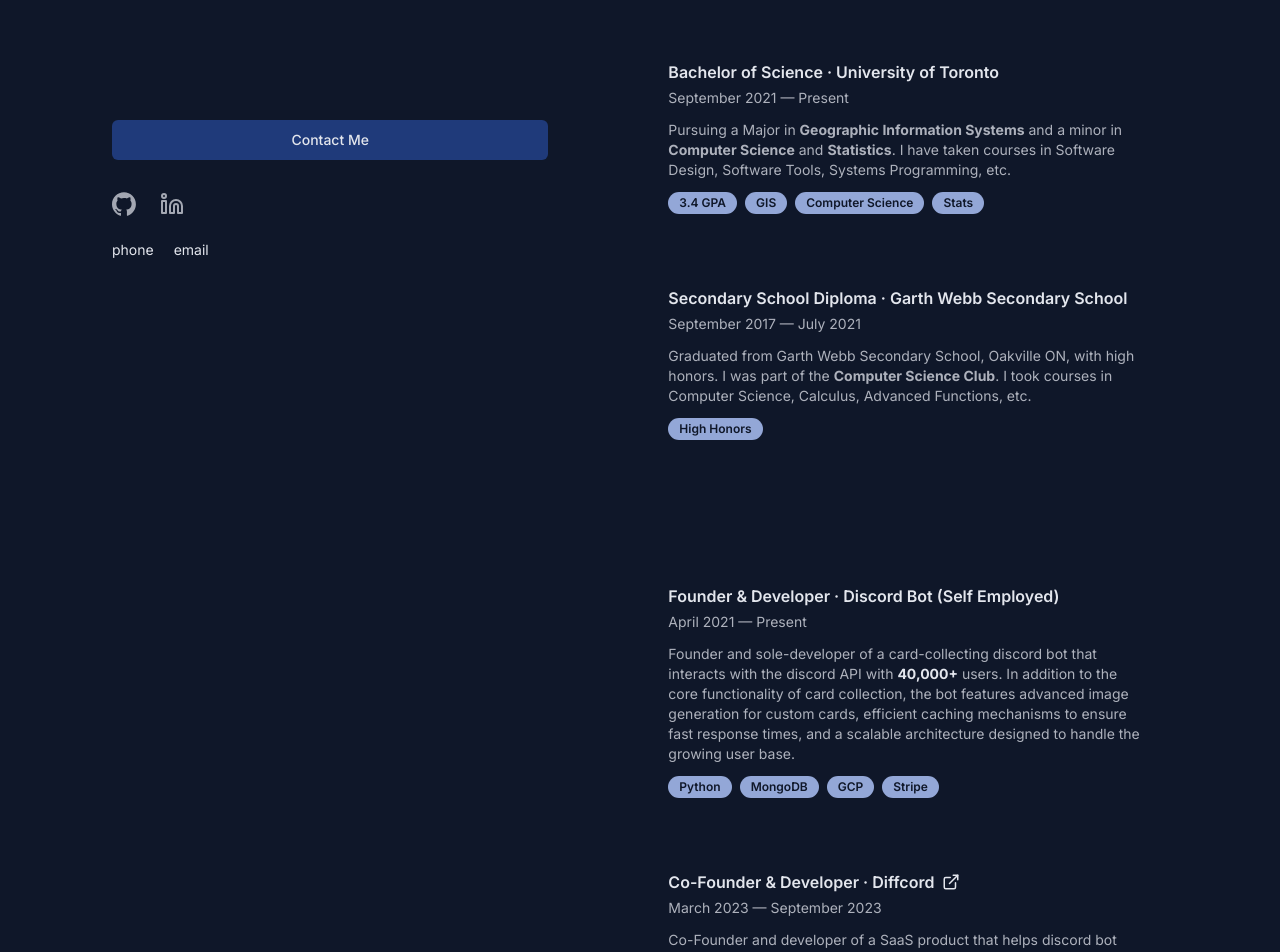
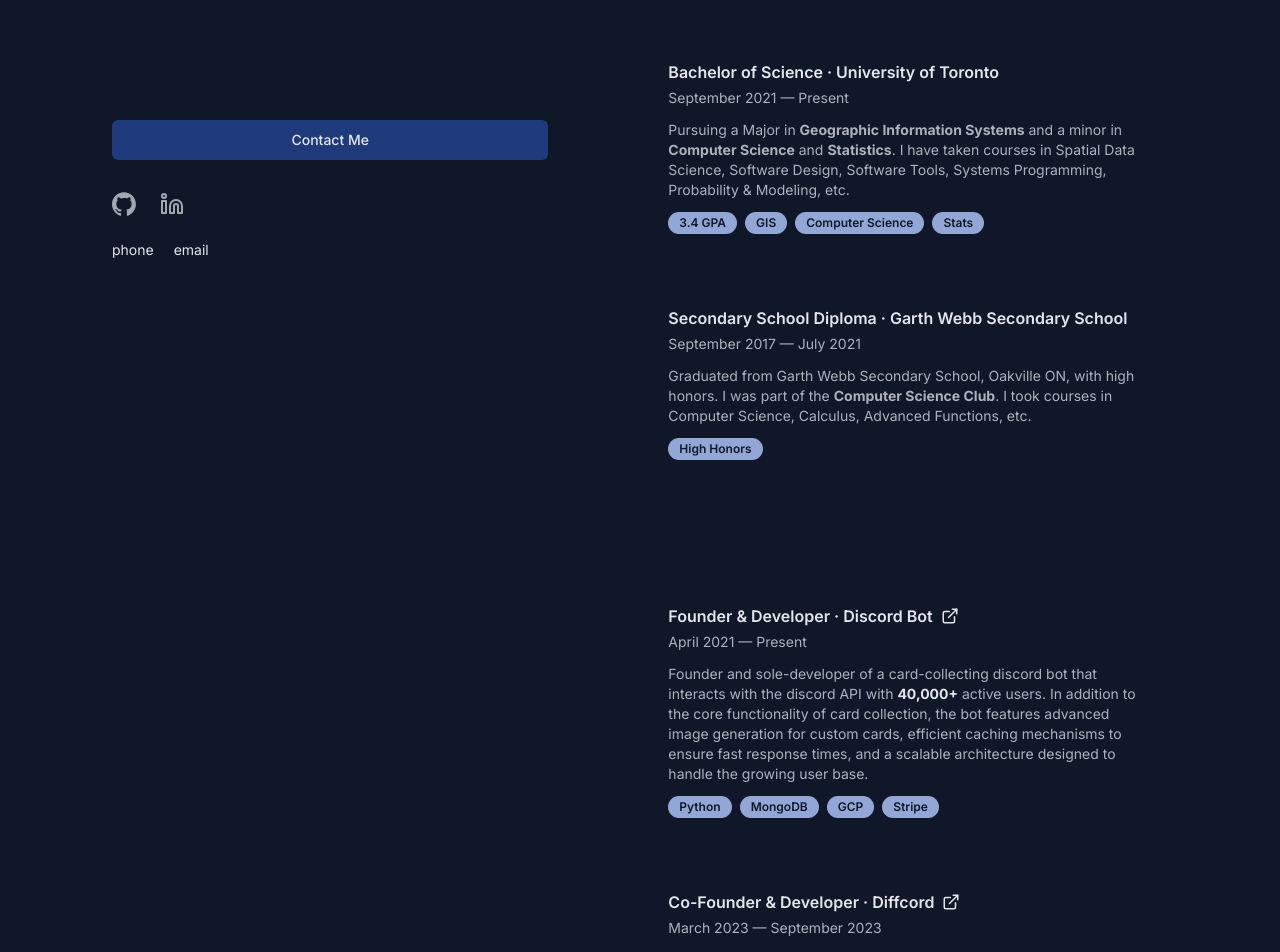
Before and after one commit to 1elasmarjad/jads-portfolio-website, a Next.js app: page /gis in a window 1280 px wide. Shown: the part 460-1412 px from the top of the page. Built offline with nearby package versions, Linux system fonts and the light colour scheme.

Commit message:
📄 Added more information

```diff
--- a/src/components/portfolio.tsx
+++ b/src/components/portfolio.tsx
@@ -199,8 +199,8 @@
                   Pursuing a Major in{" "}
                   <strong>Geographic Information Systems</strong> and a minor in{" "}
                   <strong>Computer Science</strong> and{" "}
-                  <strong>Statistics</strong>. I have taken courses in Software
-                  Design, Software Tools, Systems Programming, etc.
+                  <strong>Statistics</strong>. I have taken courses in Spatial Data Science, Software
+                  Design, Software Tools, Systems Programming, Probability & Modeling, etc.
                 </p>
                 <ul className="mt-3 flex gap-2">
                   <Badge>3.4 GPA</Badge>
@@ -245,15 +245,20 @@
             </h2>
 
             <div className="flex flex-col gap-10">
-              <div className="group flex flex-col rounded-md px-2.5 py-4 transition-all hover:bg-foreground/10 lg:px-6">
-                <h3 className="mb-1 font-semibold text-foreground group-hover:text-primary">
-                  Founder & Developer · Discord Bot (Self Employed)
+              <Link
+                className="group flex flex-col rounded-md px-2.5 py-4 transition-all hover:cursor-pointer hover:bg-foreground/10 lg:px-6"
+                href={"https://top.gg/bot/785719830640328704"}
+                target="_blank"
+              >
+                <h3 className="mb-1 flex items-center gap-2 font-semibold text-foreground transition-all group-hover:text-primary">
+                  Founder & Developer · Discord Bot{" "}
+                  <ExternalLinkIcon size="18" />
                 </h3>
                 <h3 className="mb-3 text-sm">April 2021 — Present</h3>
                 <p className="text-sm">
                   Founder and sole-developer of a card-collecting discord bot
                   that interacts with the discord API with{" "}
-                  <strong className="text-foreground">40,000+</strong> users. In
+                  <strong className="text-foreground">40,000+</strong> active users. In
                   addition to the core functionality of card collection, the bot
                   features advanced image generation for custom cards, efficient
                   caching mechanisms to ensure fast response times, and a
@@ -266,7 +271,7 @@
                   <Badge>GCP</Badge>
                   <Badge>Stripe</Badge>
                 </ul>
-              </div>
+              </Link>
 
               <Link
                 className="group flex flex-col rounded-md px-2.5 py-4 transition-all hover:cursor-pointer hover:bg-foreground/10 lg:px-6"
```
